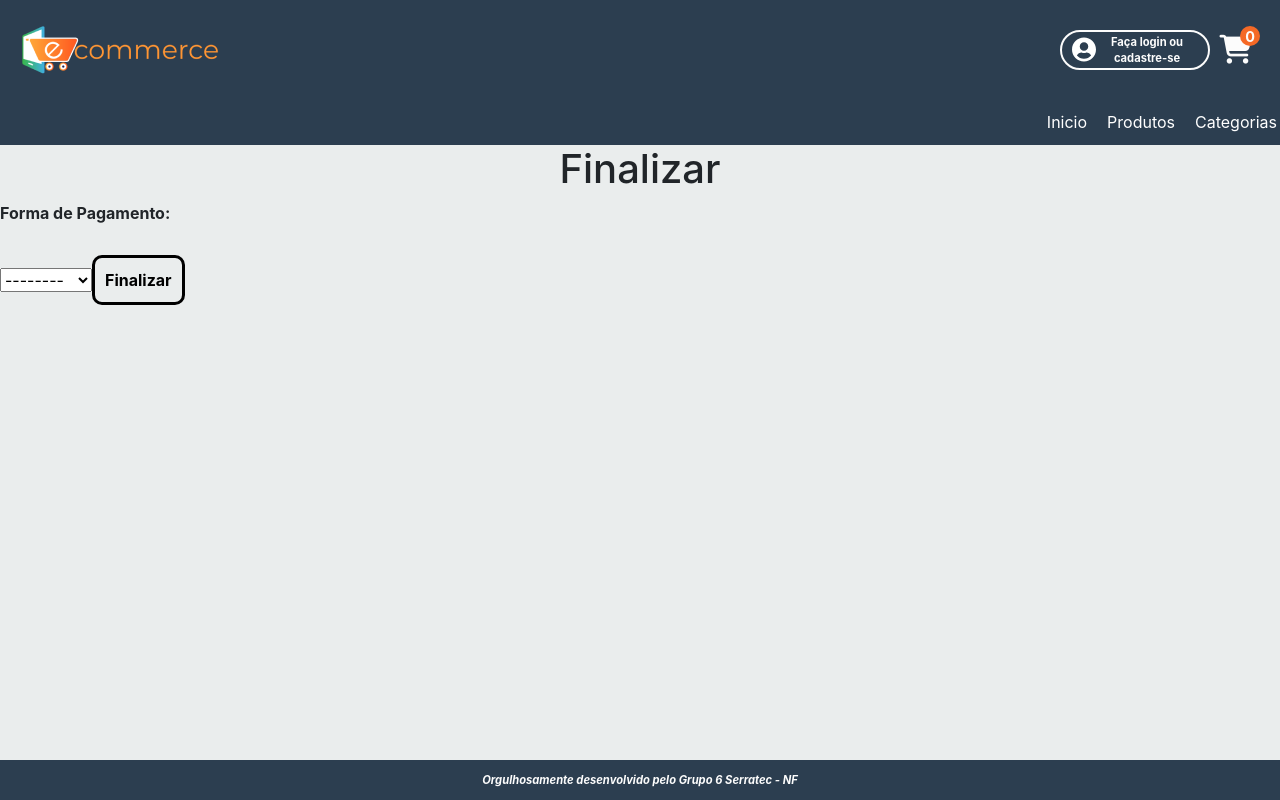
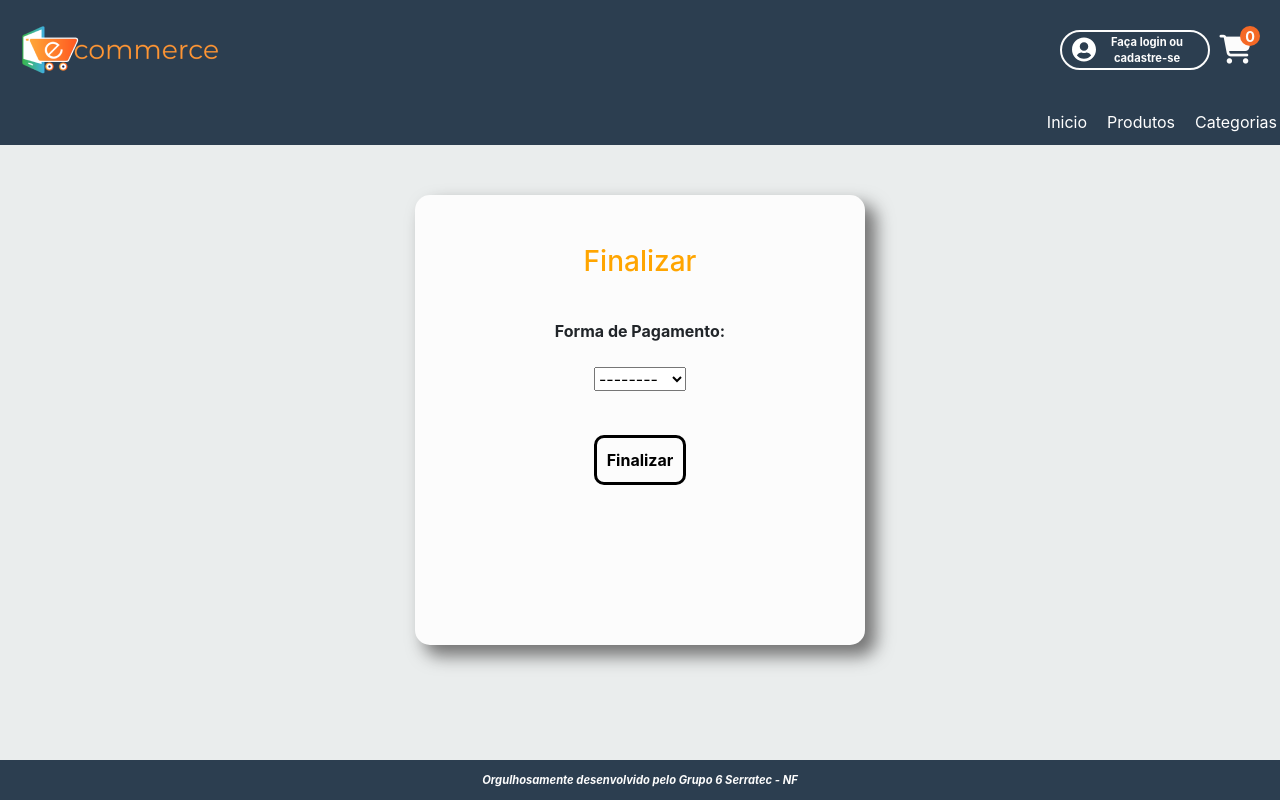
Before and after one commit to afonsonrodrigues/projeto-final-serratec-react-2, a React (Create React App) app: page /finalizar/1 in a window 1280 px wide. Built offline with nearby package versions, Linux system fonts and the light colour scheme.

Commit message:
ajuste em finalizar pedido

```diff
--- /dev/null
+++ b/src/pages/Finalizar/estilos.css
@@ -0,0 +1,26 @@
+.main {
+    margin-top: 50px;
+    display: flex;
+    flex-direction: column;
+    align-items: center;
+}
+
+
+.main form {
+    width: 450px;
+    height: 450px;
+    margin: 0 auto;
+    padding: 40px 50px;
+    display: flex;
+    flex-direction: column;
+    align-items: center;
+    background-color: #fcfcfc;
+    border-radius: 15px;
+    -webkit-box-shadow: 10px 10px 17px 1px rgba(115,115,115,1);
+    -moz-box-shadow: 10px 10px 17px 1px rgba(115,115,115,1);
+    box-shadow: 10px 10px 17px 1px rgba(115,115,115,1);
+  }
+
+.main h3 {
+    margin-bottom: 40px;
+}
--- a/src/pages/Finalizar/index.jsx
+++ b/src/pages/Finalizar/index.jsx
@@ -2,6 +2,8 @@ import { useState } from "react";
 import { useParams } from "react-router-dom";
 import http from "../../components/http";
 import MensagemAcerto from "../Login/MensagemAcerto";
+
+import './estilos.css';
 
 const Finalizar = () => {
     const { id } = useParams();
@@ -9,6 +11,7 @@ const Finalizar = () => {
     const [pagamento, setPagamento] = useState("");
     const [pagamentos] = useState(["PIX", "BOLETO", "CREDITO", "DEBITO"]);
     const [mensagem, setMensagem] = useState("");
+    const [entrega, setEntrega] = useState('')
 
     const manipuladorPagamento = (evento) => {
         setPagamento(evento.target.value);
@@ -24,23 +27,24 @@ const Finalizar = () => {
             .then((response) => {
                 console.log(response);
                 setMensagem("Compra efetuada com sucesso");
-                setTimeout(() => {
-                    setMensagem("");
-                }, 4000);
+                setEntrega(response.data)
+                verificarResultado(entrega)
             })
             .catch((erro) => {
                 console.log(erro);
             });
     };
 
+    const verificarResultado = (entrega) => {
+        if (entrega) {
+            return "Foiii"
+        }
+
         return (
-        <div>
-            <h1>Finalizar</h1>
-            <div>
-                {mensagem && <MensagemAcerto msg={mensagem} />}
             <form onSubmit={finalizarPedido}>
-                    <label>Forma de Pagamento:</label>
-                    <select value={pagamento} onChange={manipuladorPagamento}>
+                <h3>Finalizar</h3>
+                <label className="text-center mb-4">Forma de Pagamento:</label>
+                <select className="mb-4" value={pagamento} onChange={manipuladorPagamento}>
                     <option>--------</option>
                     {pagamentos.map((pgto, indice) => (
                         <option key={indice} value={pgto}>
@@ -49,8 +53,15 @@ const Finalizar = () => {
                     ))}
                 </select>
                 <button>Finalizar</button>
+                {mensagem && <MensagemAcerto msg={mensagem} entrega={entrega}/>}
             </form>
-            </div>
+        )
+
+    }
+
+    return (
+        <div className="main">
+            {verificarResultado(entrega)}
         </div>
     );
 };
--- a/src/pages/Login/MensagemAcerto.jsx
+++ b/src/pages/Login/MensagemAcerto.jsx
@@ -1,5 +1,10 @@
-const MensagemAcerto = ({ msg }) => {
-    return <p className="alert alert-success">{msg}</p>;
+const MensagemAcerto = ({ msg, entrega }) => {
+    return (
+        <>
+            <p className="alert alert-success">{msg}</p>
+            <p>{entrega}</p>
+        </>
+    )
 };
 
 export default MensagemAcerto;
```
Also changed, not shown: src/pages/PedidoFinalizado/index.jsx (added, +12 -0 lines). Lines whose indentation alone changed are shown as unchanged.
